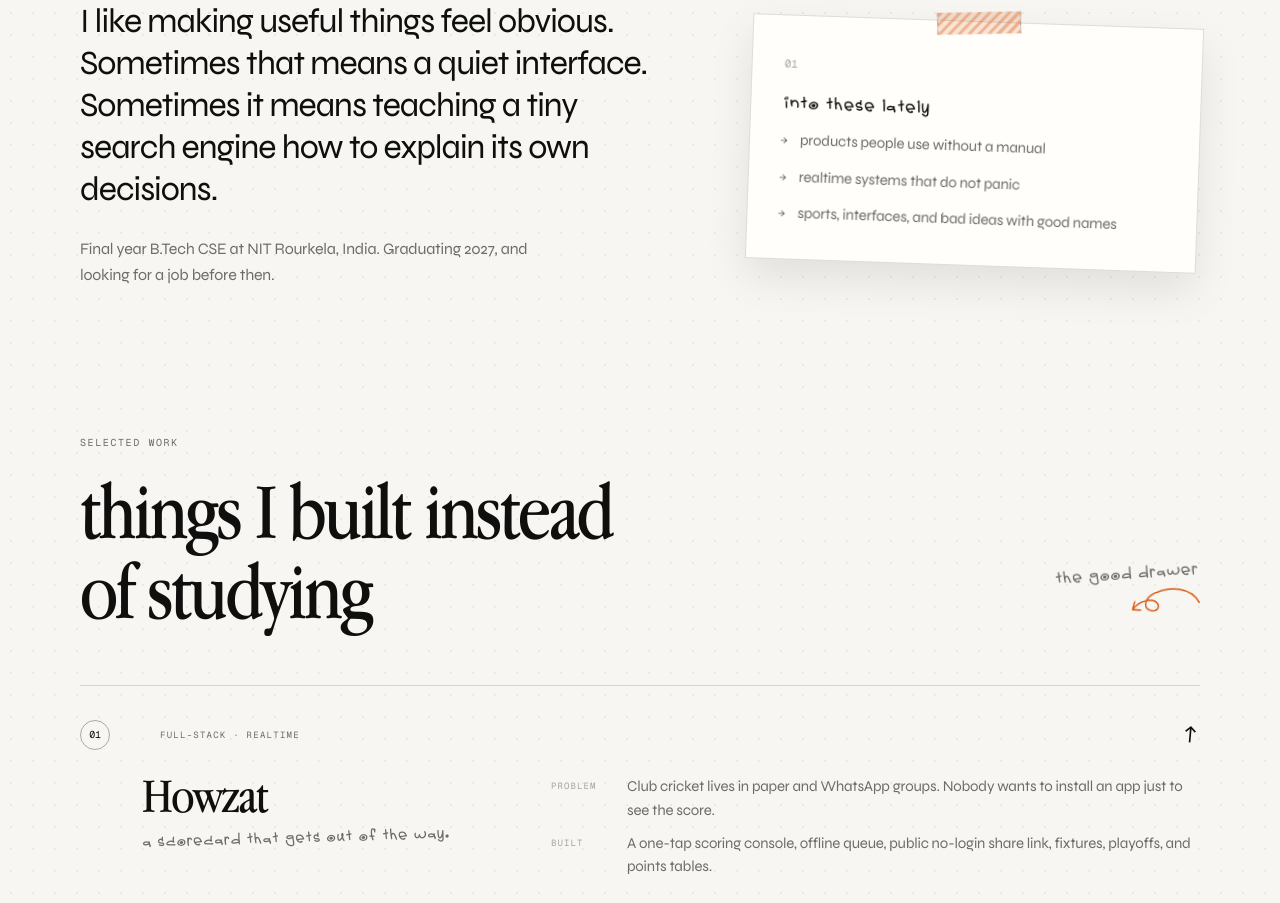
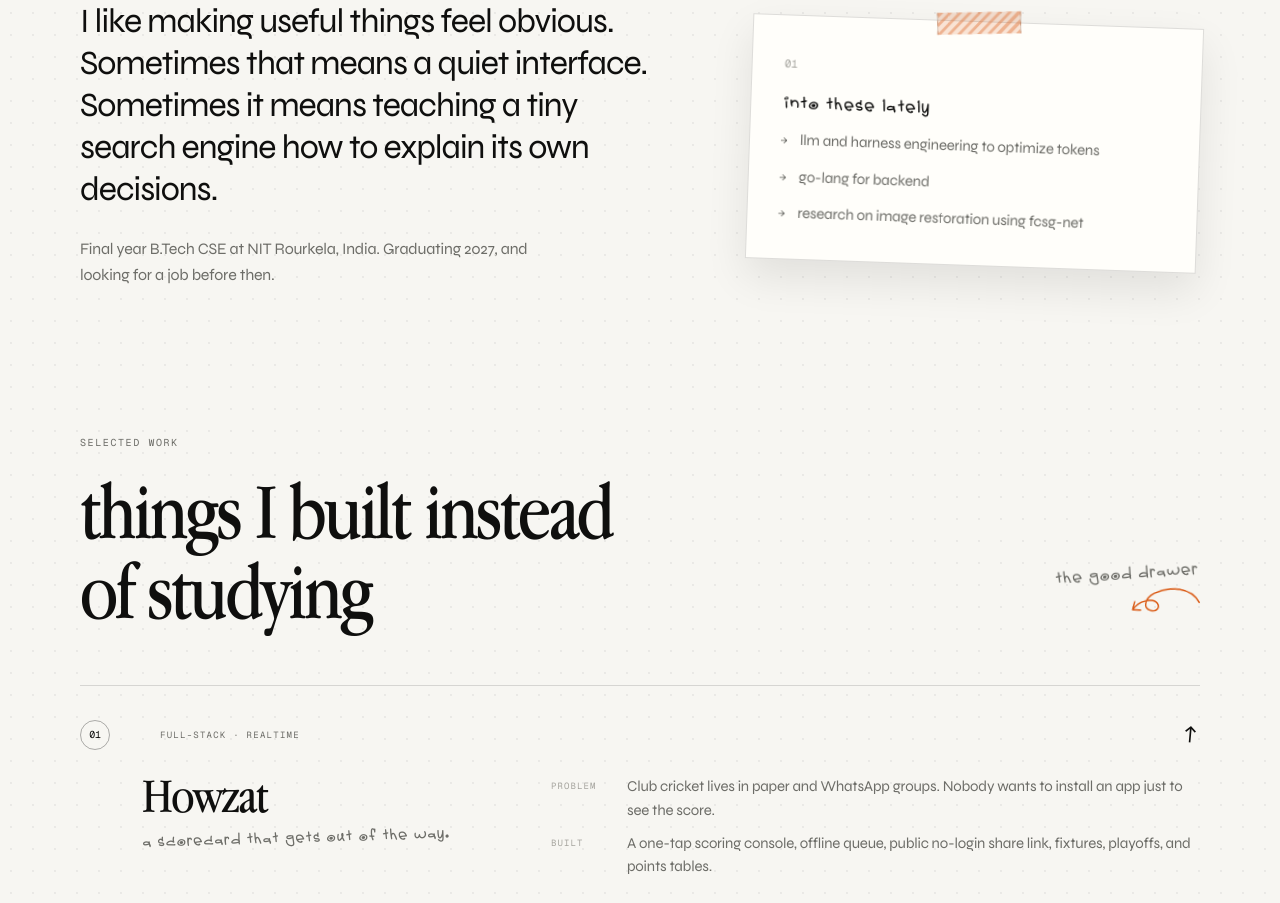
Before and after one commit to whynotramaa/portfolio, a Next.js app: page / in a window 1280 px wide. Shown: the part 1560-2463 px from the top of the page. Built offline with nearby package versions, Linux system fonts and the light colour scheme; no server answers.

Commit message:
refining

```diff
--- a/components/portfolio-shell.tsx
+++ b/components/portfolio-shell.tsx
@@ -246,10 +246,10 @@ export default function PortfolioShell() {
           </dl>
 
           <div className="hero-actions">
-            <Link className="button" href="#contact">
+            <a className="button" href="mailto:hire.ramaa@gmail.com">
               say hello
               <span className="button-arrow">{"\u2197\uFE0E"}</span>
-            </Link>
+            </a>
             <ExternalLink className="text-link" href="https://github.com/whynotramaa">
               github.com/whynotramaa
             </ExternalLink>
@@ -329,9 +329,9 @@ export default function PortfolioShell() {
               <span className="note-index">01</span>
               <p className="hand note-title">into these lately</p>
               <ul>
-                <li>products people use without a manual</li>
-                <li>realtime systems that do not panic</li>
-                <li>sports, interfaces, and bad ideas with good names</li>
+                <li>llm and harness engineering to optimize tokens</li>
+                <li>go-lang for backend </li>
+                <li>research on image restoration using fcsg-net </li>
               </ul>
             </aside>
           </div>
```
